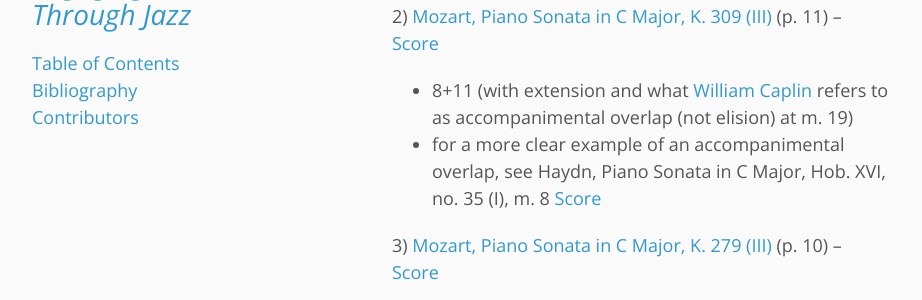
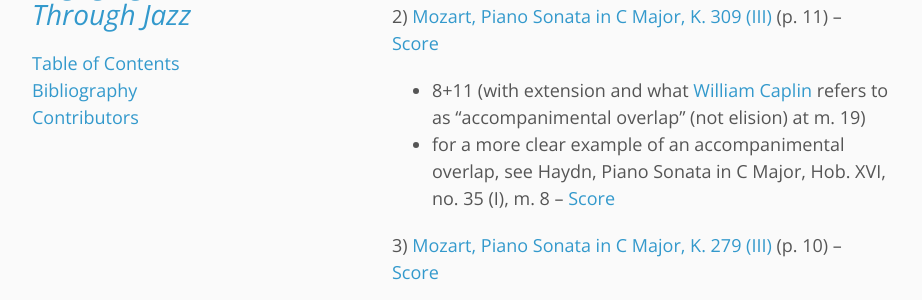
Before and after one commit to flipcamp/engagingstudents4, a Jekyll site: the page built from essays/pellegrin.md, in a window 1280 px wide and 900 px high, scrolled down 23538 px. Shown: the part 182-482 px from the top of the window, without its empty margins (178-1100 px from the left). Built offline with Jekyll 4.4.1, drawn with Linux system fonts in a browser that asks for light colours; comment, search, counter and statistics services are not loaded; some of the changed text lies outside the part shown.

Commit message:
Minor fixes

```diff
--- a/essays/pellegrin.md
+++ b/essays/pellegrin.md
@@ -454,8 +454,8 @@ One might begin working through this playlist without telling students what they
 
 2\) [Mozart, Piano Sonata in C Major, K. 309 (III)](http://open.spotify.com/track/5MhIwJ7Hqs4e4bJmO3AsVA) (p. 11) – [Score](http://petrucci.mus.auth.gr/imglnks/usimg/8/8d/IMSLP70205-PMLP01840-KV_309.pdf)
 
-- 8+11 (with extension and what [William Caplin](https://openlibrary.org/books/OL679075M/Classical_form) refers to as accompanimental overlap (not elision) at m. 19)
-- for a more clear example of an accompanimental overlap, see Haydn, Piano Sonata in C Major, Hob. XVI, no. 35 (I), m. 8 [Score](http://javanese.imslp.info/files/imglnks/usimg/2/2b/IMSLP58791-PMLP01715-Haydn--Piano-Sonata-No35--Ed-Boileau.pdf)
+- 8+11 (with extension and what [William Caplin](https://openlibrary.org/books/OL679075M/Classical_form) refers to as "accompanimental overlap" (not elision) at m. 19)
+- for a more clear example of an accompanimental overlap, see Haydn, Piano Sonata in C Major, Hob. XVI, no. 35 (I), m. 8 –  [Score](http://javanese.imslp.info/files/imglnks/usimg/2/2b/IMSLP58791-PMLP01715-Haydn--Piano-Sonata-No35--Ed-Boileau.pdf)
 
 3\) [Mozart, Piano Sonata in C Major, K. 279 (III)](http://open.spotify.com/track/7sR50dVGwqr61epLHltZzn) (p. 10) – [Score](http://imslp.nl/imglnks/usimg/0/00/IMSLP70198-PMLP01830-KV_279.pdf)
 
```
Also changed, not shown: other parts of essays/pellegrin.md (+1 -1 lines).
